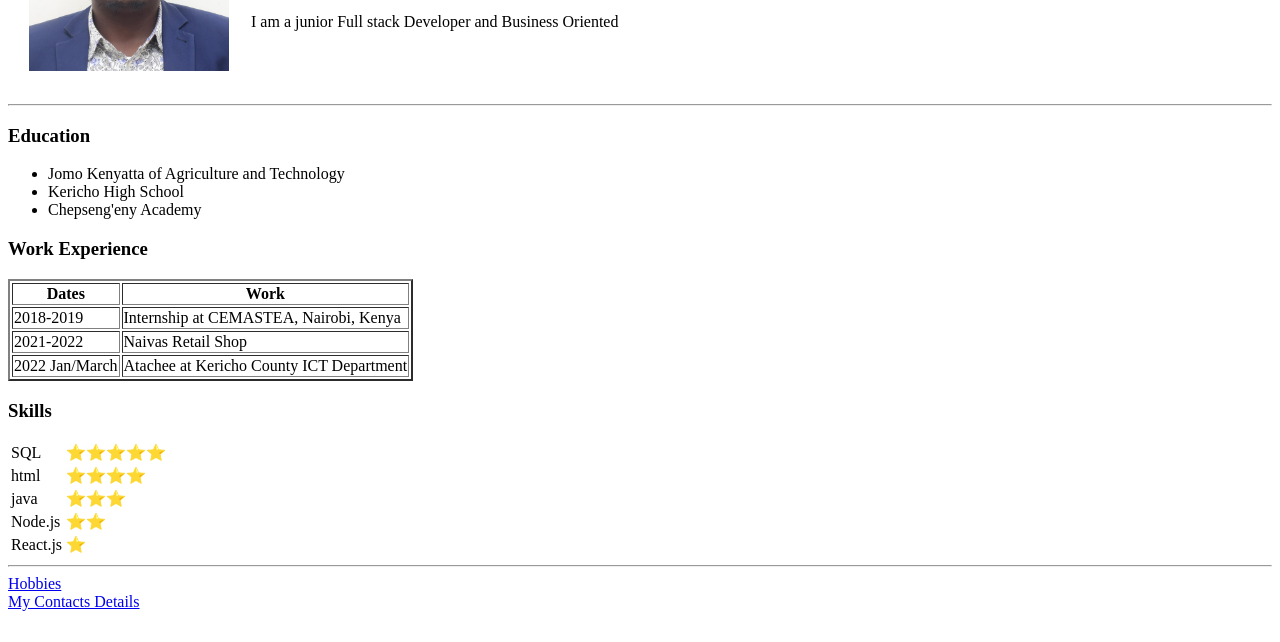
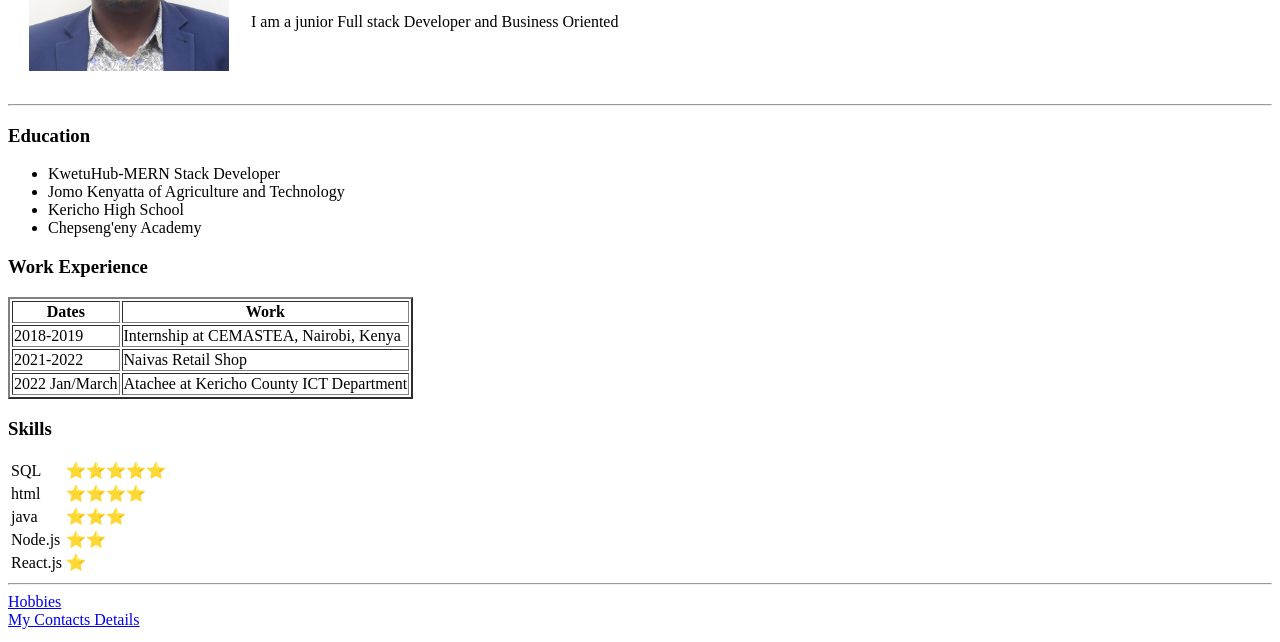
Before and after one commit to Pyalo/MyCv, a plain HTML site: page index.html in a window 1280 px wide. Shown: the part 158-800 px from the top of the page. Drawn offline with Linux system fonts and the light colour scheme.

Commit message:
Add initial website file

```diff
--- a/index.html
+++ b/index.html
@@ -16,6 +16,7 @@
         <hr>
         <h3><strong>Education</strong></h3>
         <ul>
+            <li>KwetuHub-MERN Stack Developer</li>
             <li>Jomo Kenyatta of Agriculture and Technology</li>
             <li>Kericho High School</li>
             <li>Chepseng'eny Academy  </li>
```
